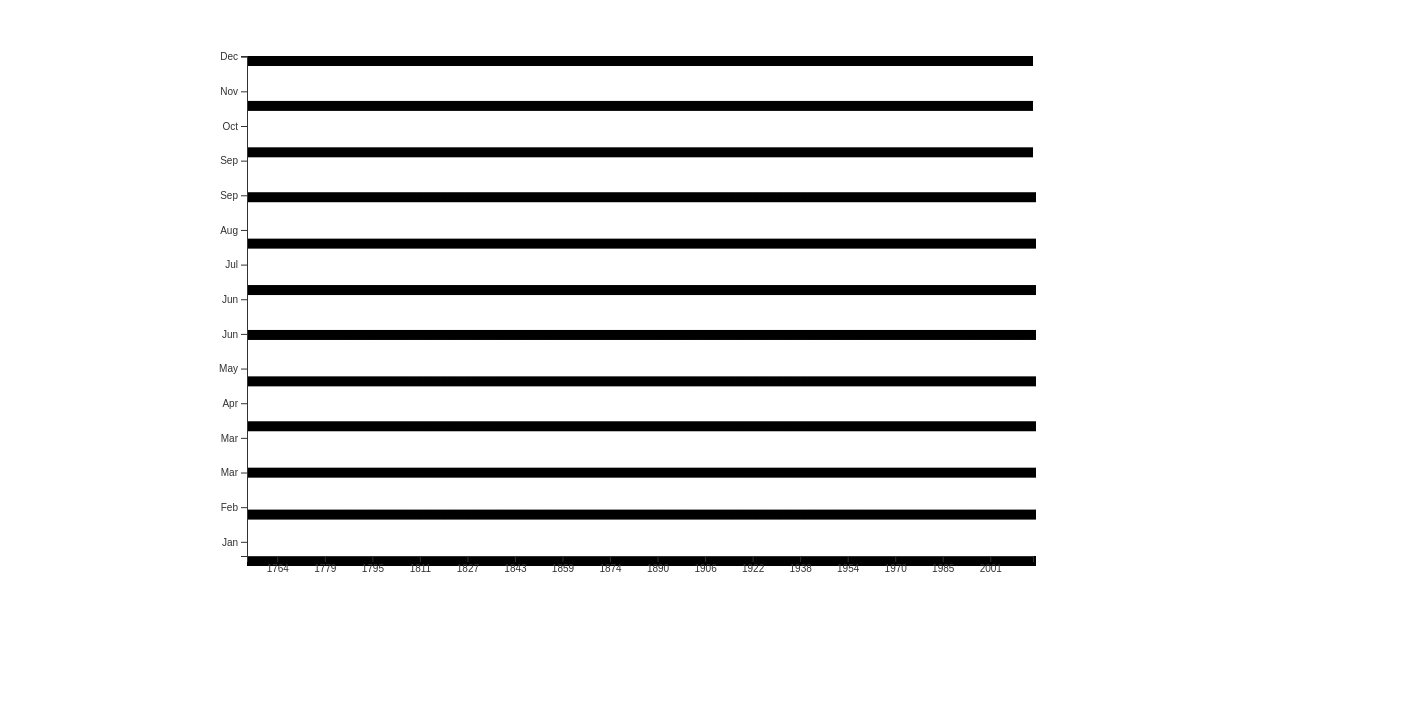
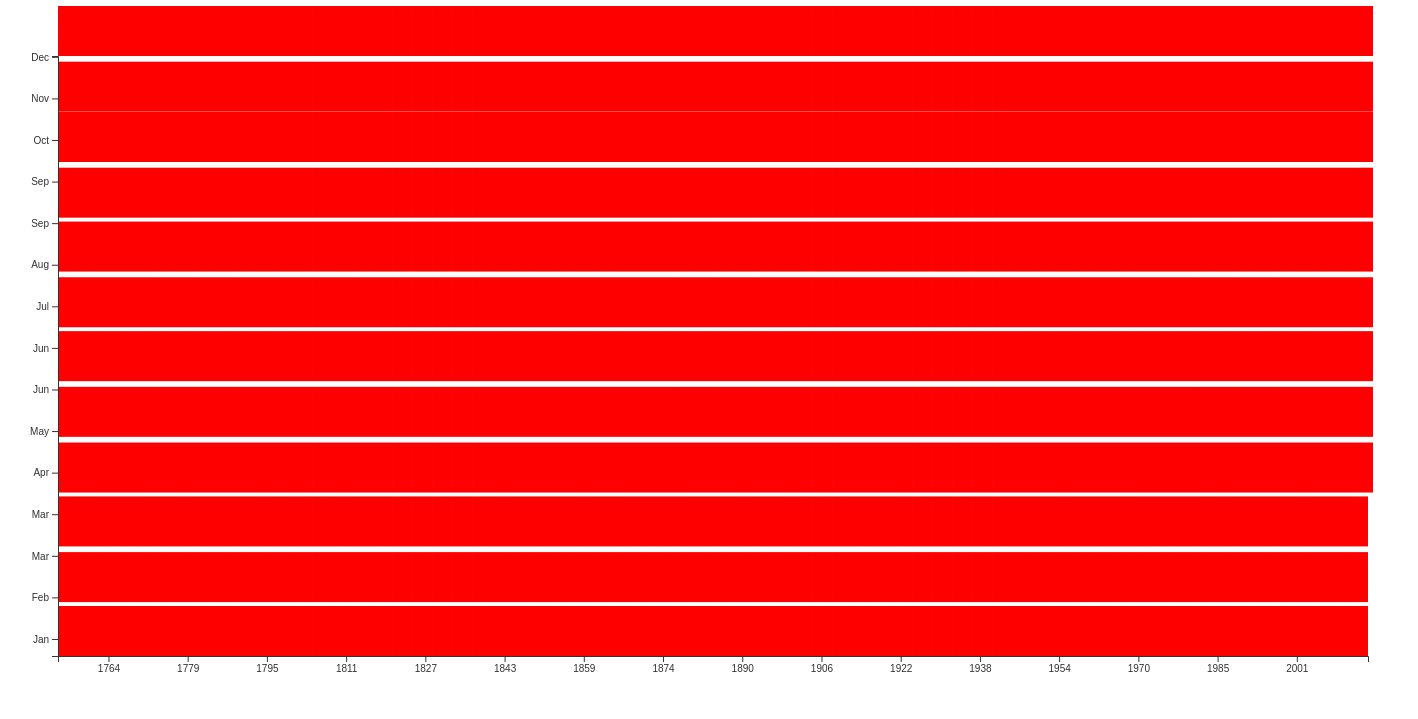
Before and after one commit to tylermwatts/global-temperature-heat-map, a website built with Parcel: page index.html in a window 1280 px wide. Shown: the part 84-803 px from the top of the page, 1418 px wide, since content can reach past the window. Built offline with nearby package versions, Linux system fonts and the light colour scheme.

Commit message:
cells going off the fucking chart, why

```diff
--- a/src/index.js
+++ b/src/index.js
@@ -6,9 +6,10 @@ req.open("GET", "/src/data.json", true);
 req.send();
 req.onload = function() {
   const json = JSON.parse(req.responseText);
-  const w = 886;
-  const h = 600;
+  const w = 1410;
+  const h = 700;
   const padding = 50;
+  const baseTemp = json.baseTemperature;
   const xScale = d3
     .scaleLinear()
     .domain([
@@ -30,7 +31,7 @@ req.onload = function() {
       new Date().setMonth(0),
       new Date().setMonth(11)
     ])
-    .range([h - padding, padding]);
+    .range([h-padding, padding]);
   const xAxis = d3
     .axisBottom(xScale)
     .ticks(26)
@@ -49,14 +50,11 @@ req.onload = function() {
     .enter()
     .append("rect")
     .attr("class", "cell")
-    .attr("x", (d, i) =>
-      xScale(new Date().setFullYear(d.year))
-    )
-    .attr("y", (d, i) =>
-      yScale(new Date().setMonth(d.month - 1))
-    )
-    .attr("height", "10px")
-    .attr("width", "3px");
+    .attr("x", (d)=> xScale(new Date().setFullYear(d.year)))
+    .attr("y", (d)=> h-padding-yScale(new Date().setMonth(d.month-1)))
+    .attr('data-month',(d)=>new Date().setMonth(d.month))
+    .attr('data-year',(d)=>new Date().setFullYear(d.year))
+    .attr('data-temp',(d)=> baseTemp + d.variance);
   svg
     .append("g")
     .attr(
--- a/src/styles.css
+++ b/src/styles.css
@@ -1,5 +1,10 @@
 body {
-  text-align: center;
   font-family: "Oswald", sans-serif;
   color: rgb(50, 50, 50);
 }
+
+.cell {
+  height: 50px;
+  width: 5px;
+  fill: red;
+}
```
